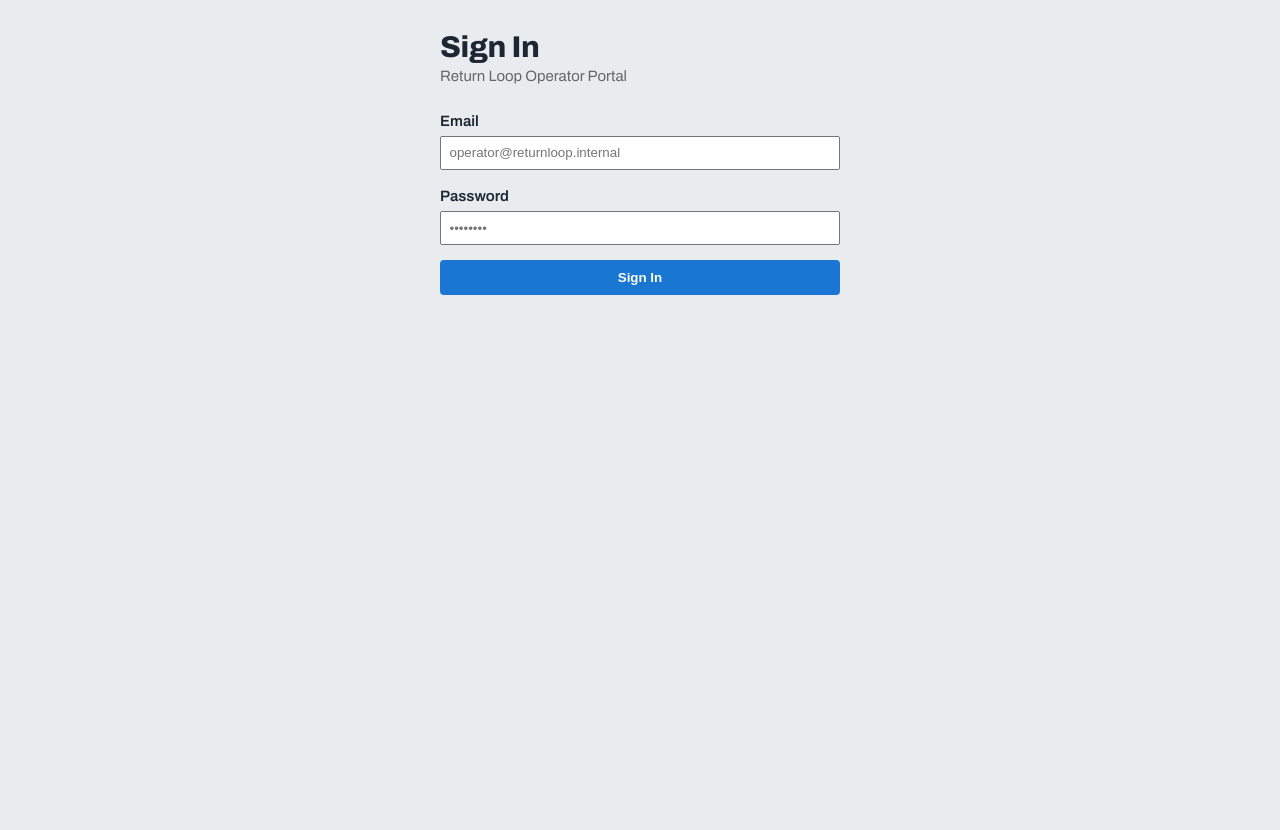
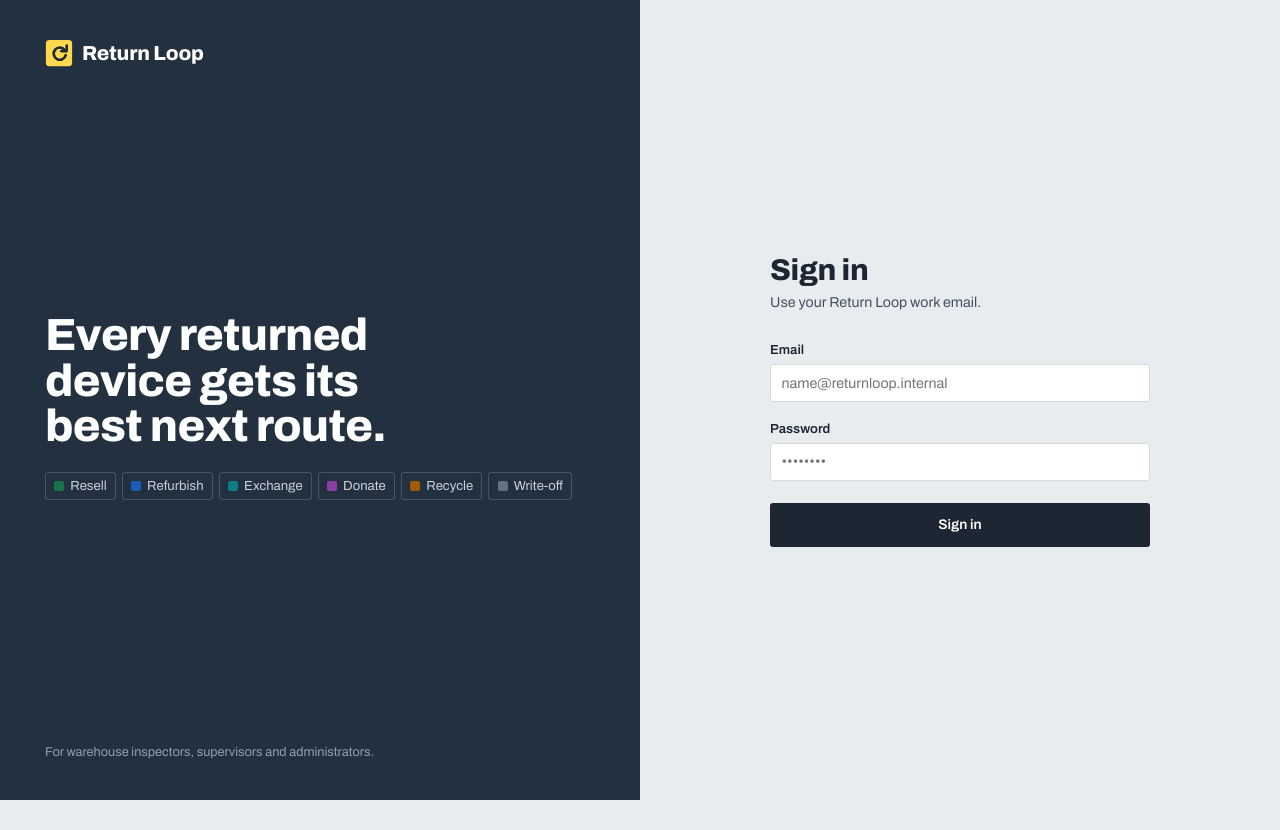
Before and after one commit to divyanshj25604-arch/ReturnLoop_AP_2026, a React (Vite) app in the folder client/: page /login in a window 1280 px wide. After the commit the page ends 800 px from the top, so only its background shows below. Built offline with nearby package versions, Linux system fonts and the light colour scheme.

Commit message:
feat(client): redesign sign-in screen

```diff
--- a/client/src/pages/Login.jsx
+++ b/client/src/pages/Login.jsx
@@ -2,6 +2,7 @@ import React, { useState, useEffect } from 'react';
 import { useNavigate, useLocation } from 'react-router-dom';
 import { useAuth } from '../context/AuthContext';
 import { getApiErrorMessage } from '../api/client';
+import { BrandMark } from '../components/Layout';
 
 export default function Login() {
   const { login, user } = useAuth();
@@ -54,49 +55,54 @@ export default function Login() {
   };
 
   return (
-    <div className="page-login" style={{ maxWidth: '400px', margin: '2rem auto' }}>
-      <h1>Sign In</h1>
-      <p style={{ color: '#666', marginBottom: '1.5rem' }}>
-        Return Loop Operator Portal
-      </p>
+    <div className="login-screen">
+      <section className="login-side">
+        <div className="brand">
+          <BrandMark />
+          Return Loop
+        </div>
+        <div>
+          <p className="login-statement">Every returned device gets its best next route.</p>
+          <ul className="login-routes" aria-label="Disposition routes">
+            {['Resell', 'Refurbish', 'Exchange', 'Donate', 'Recycle', 'Write-off'].map((d) => (
+              <li key={d} data-disp={d}>
+                <span className="disp-dot" />
+                {d}
+              </li>
+            ))}
+          </ul>
+        </div>
+        <p className="login-foot">For warehouse inspectors, supervisors and administrators.</p>
+      </section>
+
+      <section className="login-form-wrap">
+        <div className="login-card">
+          <h1>Sign in</h1>
+          <p className="page-sub">Use your Return Loop work email.</p>
 
           {error && (
-        <div
-          role="alert"
-          style={{
-            padding: '0.75rem',
-            background: '#ffebee',
-            color: '#c62828',
-            borderRadius: '4px',
-            marginBottom: '1rem',
-            border: '1px solid #ef9a9a',
-          }}
-        >
+            <div role="alert" className="alert error">
               {error}
             </div>
           )}
 
-      <form onSubmit={handleSubmit} style={{ display: 'flex', flexDirection: 'column', gap: '1rem' }}>
-        <div>
-          <label htmlFor="login-email" style={{ display: 'block', fontWeight: 600, marginBottom: '0.25rem' }}>
-            Email
-          </label>
+          <form onSubmit={handleSubmit}>
+            <div className="form-group">
+              <label htmlFor="login-email">Email</label>
               <input
                 id="login-email"
                 type="email"
                 value={email}
                 onChange={(e) => setEmail(e.target.value)}
-            placeholder="operator@returnloop.internal"
+                placeholder="name@returnloop.internal"
                 required
                 autoComplete="email"
-            style={{ width: '100%', padding: '0.5rem', boxSizing: 'border-box' }}
+                className="form-control"
               />
             </div>
 
-        <div>
-          <label htmlFor="login-password" style={{ display: 'block', fontWeight: 600, marginBottom: '0.25rem' }}>
-            Password
-          </label>
+            <div className="form-group">
+              <label htmlFor="login-password">Password</label>
               <input
                 id="login-password"
                 type="password"
@@ -105,26 +111,16 @@ export default function Login() {
                 placeholder="••••••••"
                 required
                 autoComplete="current-password"
-            style={{ width: '100%', padding: '0.5rem', boxSizing: 'border-box' }}
+                className="form-control"
               />
             </div>
 
-        <button
-          type="submit"
-          disabled={submitting}
-          style={{
-            padding: '0.65rem 1rem',
-            backgroundColor: submitting ? '#9e9e9e' : '#1976d2',
-            color: '#fff',
-            border: 'none',
-            borderRadius: '4px',
-            cursor: submitting ? 'not-allowed' : 'pointer',
-            fontWeight: 600,
-          }}
-        >
-          {submitting ? 'Signing in...' : 'Sign In'}
+            <button type="submit" disabled={submitting} className="btn-primary">
+              {submitting ? 'Signing in…' : 'Sign in'}
             </button>
           </form>
         </div>
+      </section>
+    </div>
   );
 }
```
Lines whose indentation alone changed are shown as unchanged.
